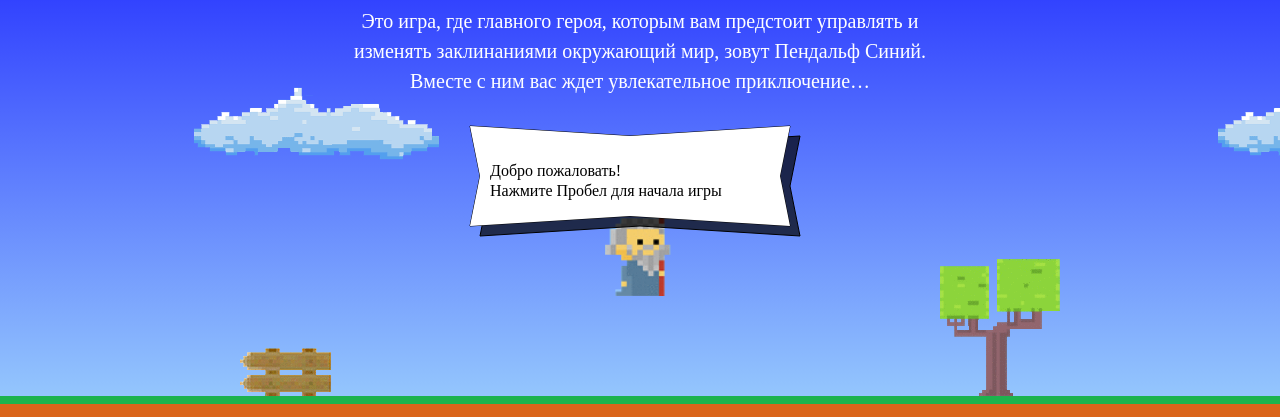
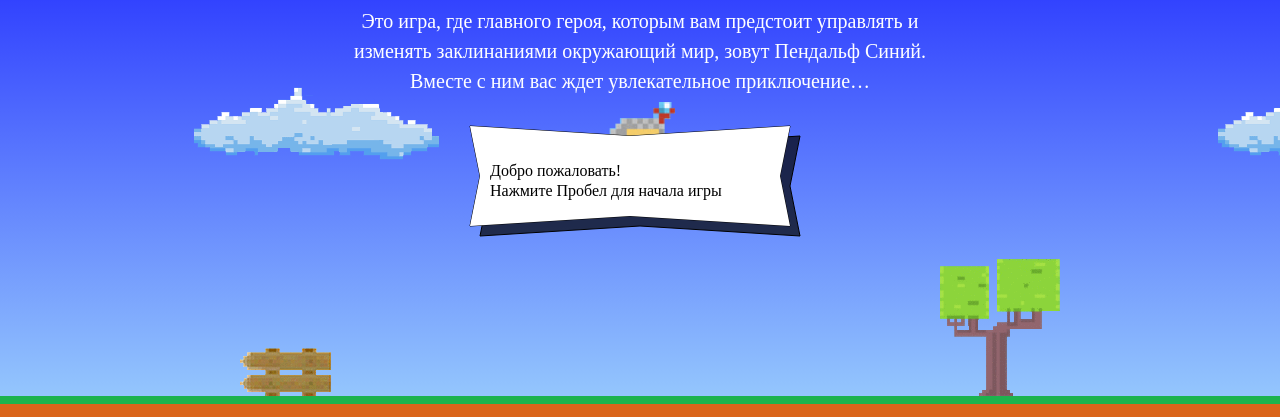
Before and after one commit to JhonySmith/661141-code-and-magick-19, a website: page index.html in a window 1280 px wide. Shown: the part 203-620 px from the top of the page. Drawn offline with Linux system fonts and the light colour scheme; a web font is replaced by a local one.

Commit message:
Правки

```diff
--- a/index.html
+++ b/index.html
@@ -249,7 +249,7 @@
       };
 
       var getWizardY = function(height) {
-        var yPosition = (height / 3) * 2 - getWizardHeight();
+        var yPosition = height / 3 - getWizardHeight();
         return yPosition;
       };
     </script>
```
